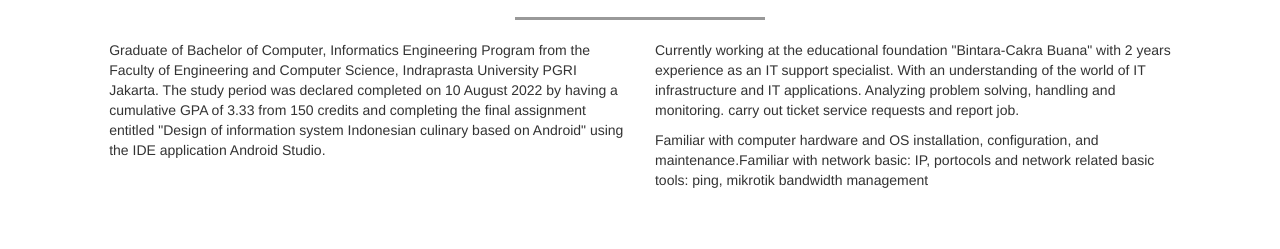
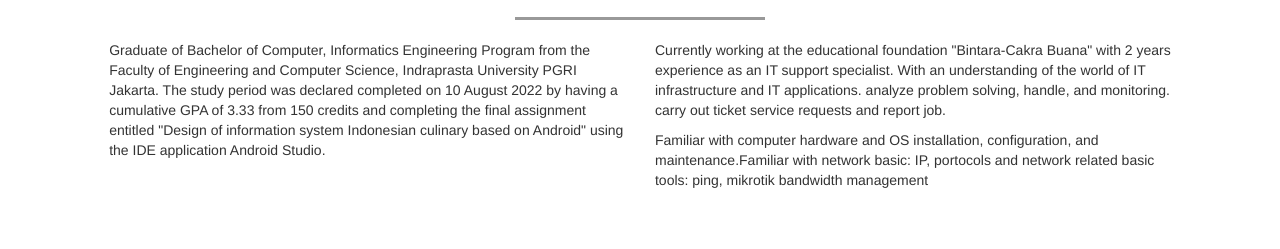
Before and after one commit to ilhamjuliano/ilhamjuliano.github.io, a plain HTML site: page index.html in a window 1280 px wide. Shown: the part 551-800 px from the top of the page. Drawn offline with Linux system fonts and the light colour scheme.

Commit message:
Update Aboute

```diff
--- a/index.html
+++ b/index.html
@@ -73,7 +73,7 @@
 
           <div class="row">
             <div class="col-xs-5">
-              <p class="pKanan">Currently working at the educational foundation "Bintara-Cakra Buana" with 2 years experience as an IT support specialist. With an understanding of the world of IT infrastructure and IT applications. Analyzing problem solving, handling and monitoring. carry out ticket service requests and report job.</p>
+              <p class="pKanan">Currently working at the educational foundation "Bintara-Cakra Buana" with 2 years experience as an IT support specialist. With an understanding of the world of IT infrastructure and IT applications. analyze problem solving, handle, and monitoring. carry out ticket service requests and report job.</p>
               <p class="pKanan">Familiar with computer hardware and OS installation, configuration, and maintenance.Familiar with network basic: IP, portocols and network related basic tools: ping, mikrotik bandwidth management</p>
             </div>
           </div>
```
